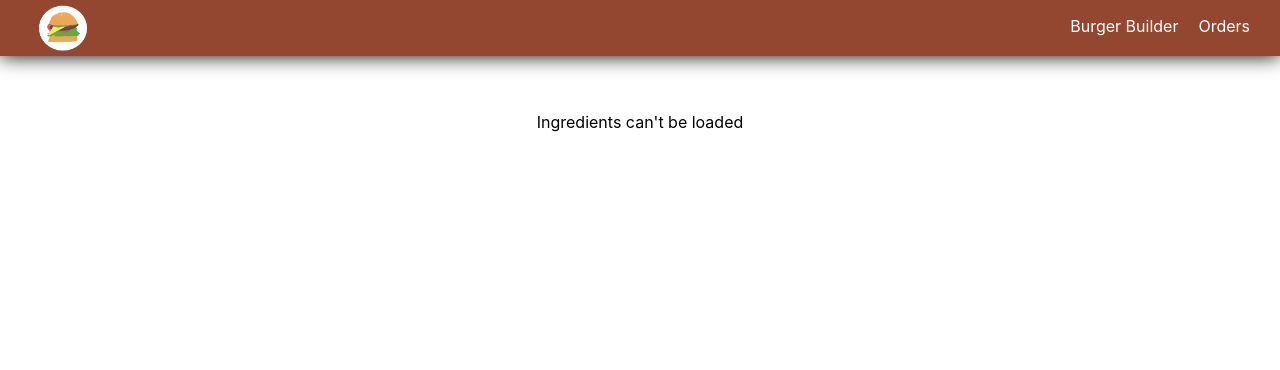
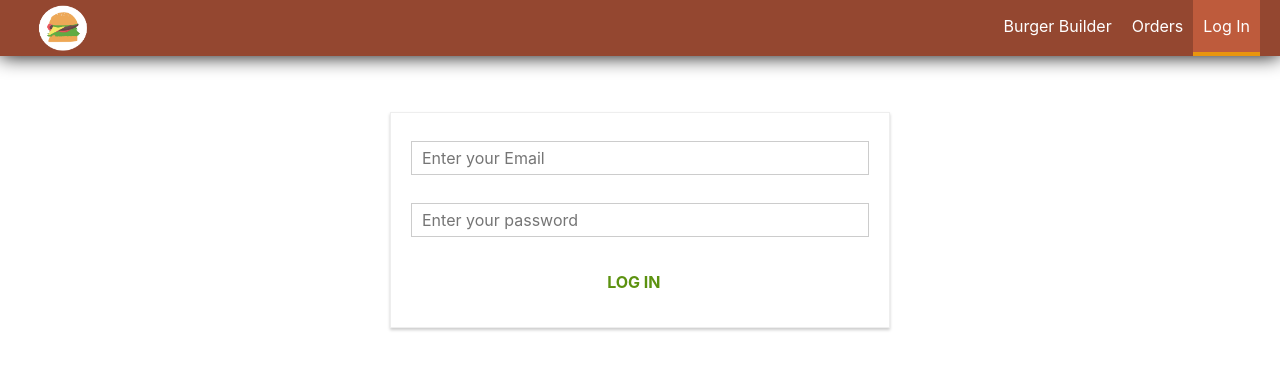
Before and after one commit to vgavrilova/veggieBurger, a React (Create React App) app: page /auth in a window 1280 px wide. Shown: the top 370 px of the page. Built offline with nearby package versions, Linux system fonts and the light colour scheme; no server answers.

Commit message:
Authentication Container created

```diff
--- a/src/App.js
+++ b/src/App.js
@@ -5,6 +5,7 @@ import Layout from './hoc/Layout/Layout';
 import BurgerBuilder from './containers/BurgerBuilder/BurgerBuilder';
 import Checkout from './containers/Checkout/Checkout';
 import Orders from './containers/Orders/Orders';
+import Auth from './containers/Auth/Auth';
 
 
 class App extends Component {
@@ -22,6 +23,7 @@ class App extends Component {
             <Switch>
               <Route path="/checkout" component={Checkout} />
               <Route path="/orders" component={Orders} />
+              <Route path="/auth" component={Auth} />
               <Route path="/" component={BurgerBuilder} />
             </Switch>
           </Layout>
--- a/src/components/Burger/Burger.js
+++ b/src/components/Burger/Burger.js
@@ -22,7 +22,7 @@ const burger = (props) => {
         // takes a callback as the first argument with a previous and the next value
         // the second argument is the initial value of the reduced value --> here []
         // returns the values of inner arrays --> concatenation of previous and the current array
-        // i.e cheese: 1, salad: 2 => [ch , s , s s ] => length = 3
+        // i.e cheese: 1, salad: 2 => [ch , s ,  s ] => length = 3
         .reduce((arr, el) => {
             return arr.concat(el);
         }, []);
--- a/src/components/Navigation/NavItems/NavItems.js
+++ b/src/components/Navigation/NavItems/NavItems.js
@@ -8,6 +8,7 @@ const NavItems = (props) => (
     <ul className={style.NavItems}>
         <NavItem link="/" exact>Burger Builder</NavItem>
         <NavItem link="/orders">Orders</NavItem>
+        <NavItem link="/auth">Log In</NavItem>
 
     </ul>
 );
--- a/src/components/UI/Input/Input.js
+++ b/src/components/UI/Input/Input.js
@@ -17,13 +17,15 @@ const input = (props) => {
     switch (props.inputType){
         case 'input':
             inputType = <input
-                            className={inputClasses.join(' ')} {...props.inputConfig}
+                            className={inputClasses.join(' ')}
+                            {...props.inputConfig}
                             value={props.value}
                             onChange={props.changed}/>;
             break;
         case 'textarea':
             inputType = <textarea
-                            className={inputClasses.join(' ')} {...props.inputConfig}
+                            className={inputClasses.join(' ')}
+                            {...props.inputConfig}
                             value={props.value}
                             onChange={props.changed}/>;
             break;
--- /dev/null
+++ b/src/containers/Auth/Auth.js
@@ -0,0 +1,131 @@
+import React, { Component } from 'react';
+import Input from '../../components/UI/Input/Input';
+import Button from '../../components/UI/Button/Button';
+
+import style from './Auth.module.css';
+
+
+class Auth extends Component {
+    state = {
+        ctrls: {
+            email: {
+                inputType: 'input',
+                inputConfig: {
+                    type: 'email',
+                    placeholder: 'Enter your Email'
+                },
+                value: '',
+                validation: {
+                    required: true,
+                    mail: true
+                },
+                valid: false,
+                touched: false
+            },
+            password: {
+                inputType: 'input',
+                inputConfig: {
+                    type: 'password',
+                    placeholder: 'Enter your password'
+                },
+                value: '',
+                validation: {
+                    required: true,
+                    minLength: 7
+                },
+                valid: false,
+                touched: false
+            }
+        },
+        formIsValid: false
+    }
+
+    checkValidity = (value, rules) => {
+        let isValid = true;
+
+        if(rules.required){
+            isValid = value.trim() !== '' && isValid;
+        }
+
+        if(rules.minLength){
+            isValid = (value.length >= rules.minLength) && isValid;
+        }
+        if(rules.mail){
+            //isValid = value.includes('@') && isValid;
+            const pattern = /^[a-zA-Z0-9]+@[a-zA-Z0-9]+\.[A-Za-z]+$/;
+            isValid = pattern.test(value) && isValid;
+        }
+
+        return isValid;
+    }
+    onChangeHandler = (e, identifier) => {
+
+        // we need to change objects, otherwise we're creating only pointers to them
+        //console.log(e.target.value);
+        const form = {
+            ...this.state.ctrls
+        };
+        const formIds = {
+            ...form[identifier],
+            value: e.target.value,
+            touched: true,
+            valid: this.checkValidity(e.target.value, this.state.ctrls[identifier].validation)
+        };
+
+        form[identifier] = formIds;
+
+
+        let formIsValid = true;
+        // set formIsValid to true
+        // only if the previous AND the current element is true
+        for(let identifier in form){
+            formIsValid = form[identifier].valid && formIsValid;
+        }
+
+        //console.log(formIds.valid);
+        this.setState({
+            ctrls: form,
+            formIsValid: formIsValid
+        });
+    }
+
+    render(){
+        const formArr = [];
+        for (let key in this.state.ctrls){
+            formArr.push({
+                config: this.state.ctrls[key],
+                id: key
+            })
+        }
+
+        const inputFields = formArr.map(field => {
+            return <Input
+                    inputType={field.config.inputType}
+                    inputConfig={field.config.inputConfig}
+                    value={field.config.value}
+                    key={field.id}
+                    changed={(e) => this.onChangeHandler(e, field.id)}
+                    invalid={!field.config.valid }
+                    touched={field.config.touched}
+                    shouldValidate={field.config.validation}
+                    valueType={field.id}
+                     />
+
+        });
+
+
+        return(
+            <div className={style.Auth}>
+                <form>
+                    {inputFields}
+                    <Button btnType="Success">Log in</Button>
+
+                </form>
+
+            </div>
+        );
+    }
+}
+
+
+export default Auth;
--- /dev/null
+++ b/src/containers/Auth/Auth.module.css
@@ -0,0 +1,16 @@
+.Auth {
+    margin: 7em auto;
+    text-align: center;
+    width: 80%;
+    box-shadow: 0 2px 3px #ccc;
+    box-sizing: border-box;
+    padding: 10px;
+    border: 1px solid #eee;
+}
+
+
+@media (min-width: 600px){
+    .Auth{
+        width: 500px;
+    }
+}
--- a/src/containers/Checkout/ContactData/ContactData.js
+++ b/src/containers/Checkout/ContactData/ContactData.js
@@ -134,7 +134,9 @@ class ContactData extends Component {
             isValid = (value.length >= rules.minLength) && isValid;
         }
         if(rules.mail){
-            isValid = value.includes('@') && isValid;
+            //isValid = value.includes('@') && isValid;
+            const pattern = /^[a-zA-Z0-9]+@[a-zA-Z0-9]+\.[A-Za-z]+$/;
+            isValid = pattern.test(value) && isValid;
         }
 
         return isValid;
@@ -145,6 +147,7 @@ class ContactData extends Component {
 
         const contactData = {};
 
+        // fill a new object with the values from the form
         for(let formId in this.state.orderForm){
             contactData[formId] = this.state.orderForm[formId].value;
         }
@@ -211,7 +214,7 @@ class ContactData extends Component {
                     shouldValidate={field.config.validation}
                     valueType={field.id}
                      />
-        })
+        });
 
         let form = (
             <form onSubmit={this.orderHandler}>
```
